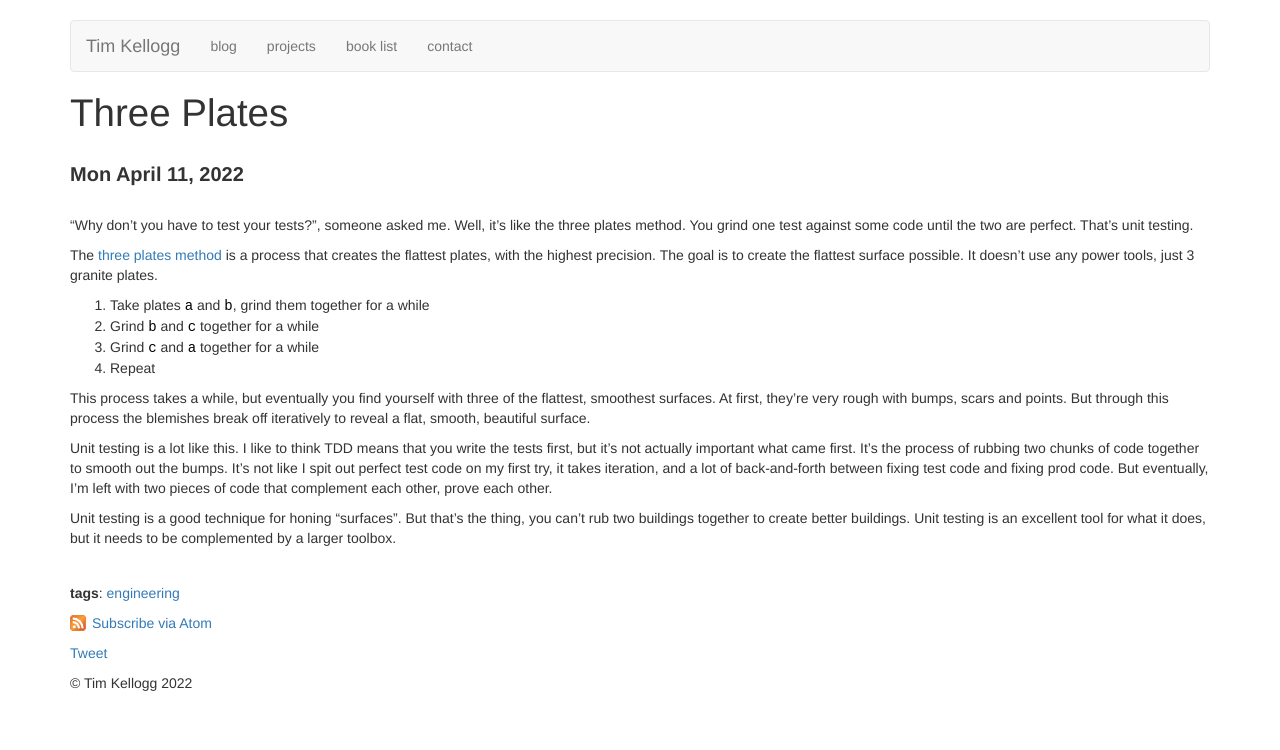
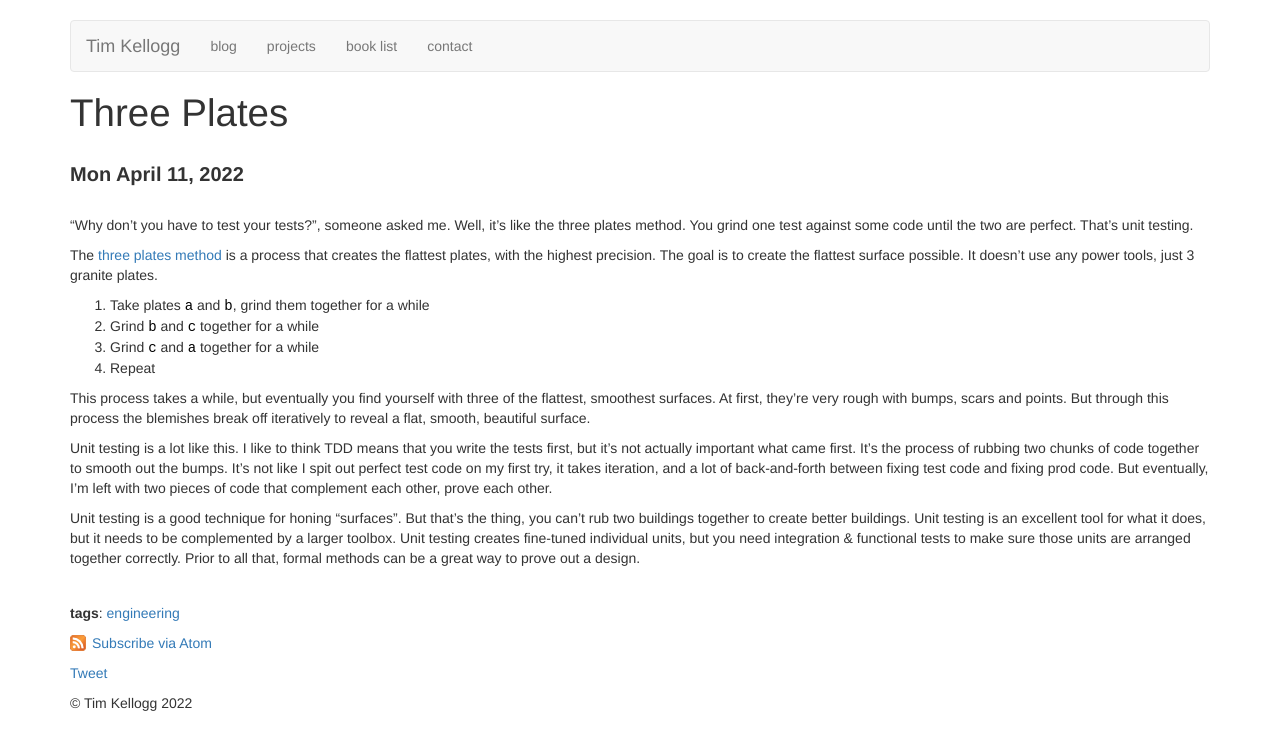
Before and after one commit to tkellogg/tkellogg.github.com, a Jekyll site: the page built from _posts/2022-03-08-three-plates.md, in a window 1280 px wide. Shown: the top 750 px of the page. Built offline with Jekyll 4.4.1, drawn with Linux system fonts in a browser that asks for light colours; comment, search, counter and statistics services are not loaded.

Commit message:
Addendum

```diff
--- a/_posts/2022-03-08-three-plates.md
+++ b/_posts/2022-03-08-three-plates.md
@@ -30,4 +30,6 @@ with two pieces of code that complement each other, prove each other.
 
 Unit testing is a good technique for honing "surfaces". But that's the thing, you can't rub two
 buildings together to create better buildings. Unit testing is an excellent tool for what it does,
-but it needs to be complemented by a larger toolbox.
+but it needs to be complemented by a larger toolbox. Unit testing creates fine-tuned individual
+units, but you need integration & functional tests to make sure those units are arranged together
+correctly. Prior to all that, formal methods can be a great way to prove out a design.
```
